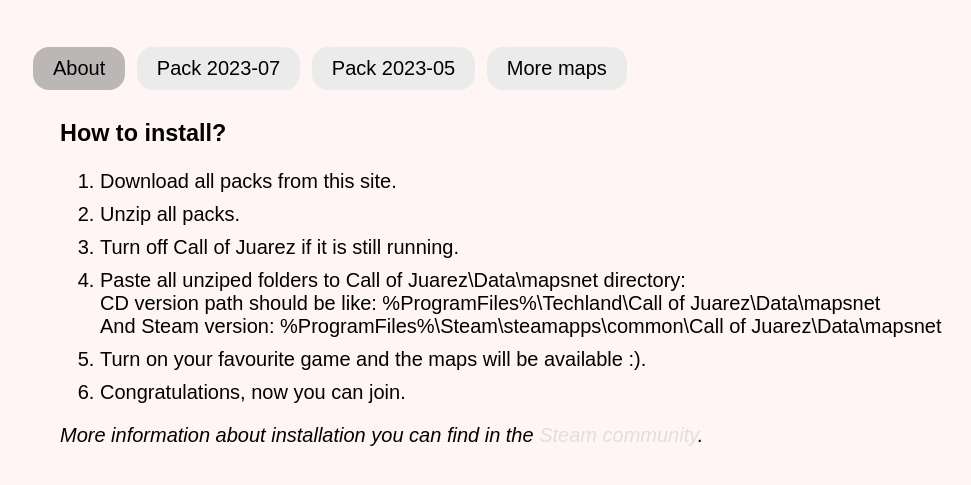
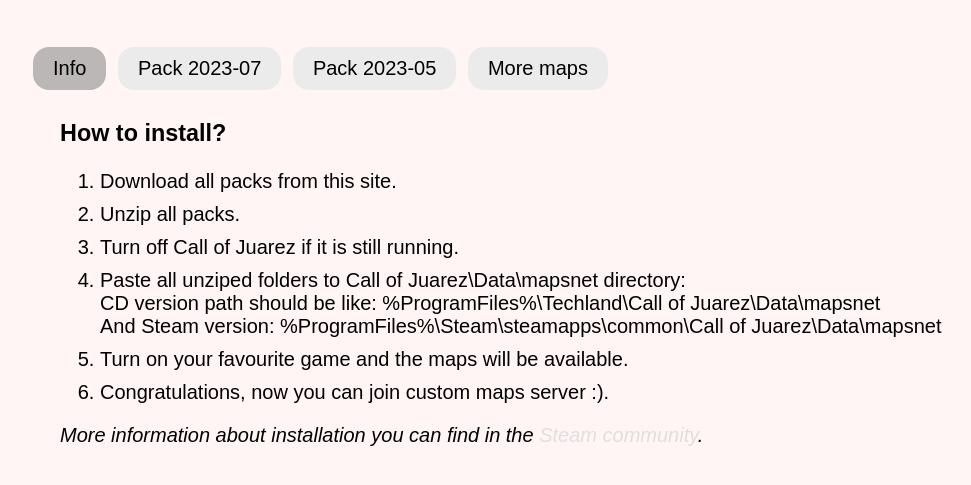
Before and after one commit to coj-maps/coj-maps.github.io, a plain HTML site: page index.html in a window 1280 px wide. Shown: the part 111-596 px from the top of the page, without its empty margins (20-991 px from the left). Drawn offline with Linux system fonts and the light colour scheme.

Commit message:
info section fix

```diff
--- a/index.html
+++ b/index.html
@@ -20,7 +20,7 @@
     </header>
     <main>
         <div class="menu">
-            <button class="button-round active" data-id="info">About</button>
+            <button class="button-round active" data-id="info">Info</button>
             <button class="button-round" data-id="2023-07">Pack 2023-07</button>
             <button class="button-round" data-id="2023-05">Pack 2023-05</button>
             <button class="button-round" data-id="more">More maps</button>
@@ -99,10 +99,10 @@
                         And Steam version: %ProgramFiles%\Steam\steamapps\common\Call of Juarez\Data\mapsnet
                     </li>
                     <li>
-                        Turn on your favourite game and the maps will be available :).
+                        Turn on your favourite game and the maps will be available.
                     </li>
                     <li>
-                        Congratulations, now you can join.
+                        Congratulations, now you can join custom maps server :).
                     </li>
                 </ol>
                 <p>
@@ -113,7 +113,7 @@
         <div class="section" data-id="more">
             <div class="section-content">
                 <a class="button button-round" href="https://cowboyua.blogspot.com/p/call-of-juarez-multiplayer-custom-maps.html" target="_blank" rel="noopener noreferrer">
-                    More custom multiplayer maps
+                    All custom multiplayer maps
                 </a>
             </div>
         </div>
```
